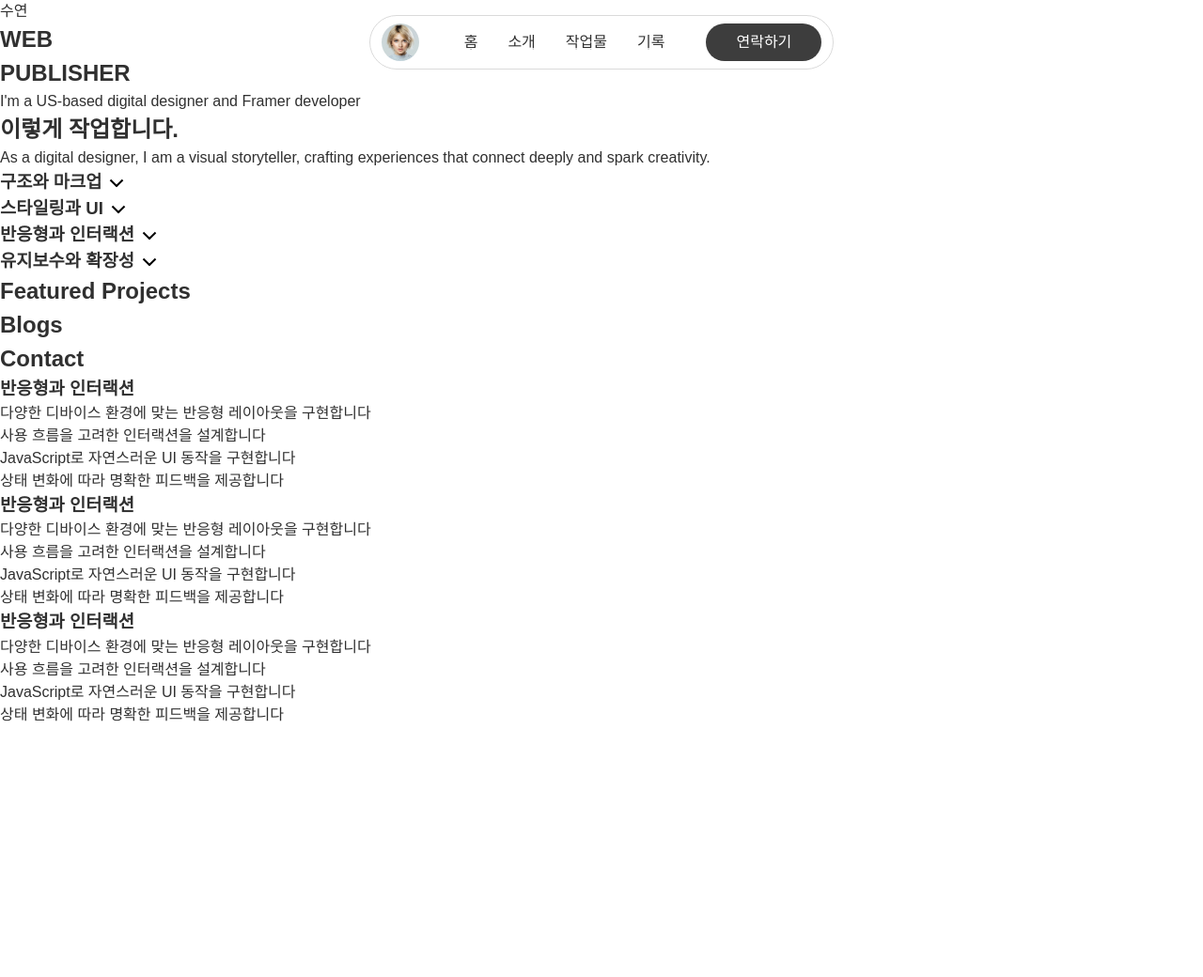
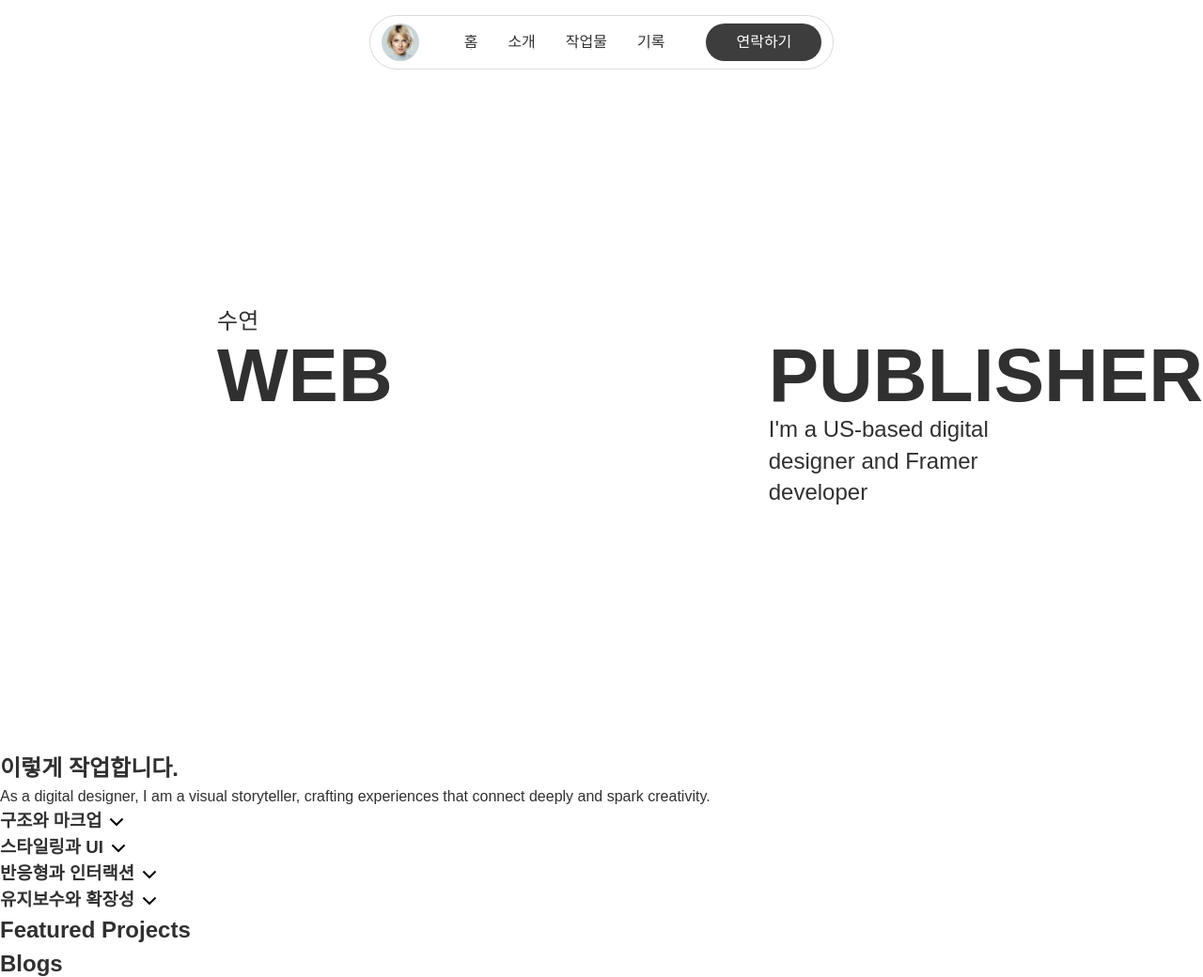
Before and after one commit to suyeonn113/web-publisher-portfolio, a PHP site: page / in a window 1280 px wide. Shown: the top 1040 px of the page at 94% size. Before the commit the page ends 768 px from the top, so only its background shows below. Run offline with PHP 8.4, Linux system fonts and the light colour scheme; some web fonts are replaced.

Commit message:
feat: 메인 비주얼 레이아웃 구성 및 히어로 섹션 정렬 보정

```diff
--- a/portfolio/css/sections/main-visual.css
+++ b/portfolio/css/sections/main-visual.css
@@ -1,4 +1,74 @@
 @charset "utf-8";
+
+/* ========================================
+   Hero
+======================================== */
+
+.hero {
+    display: grid;
+    grid-template-columns: 1fr 1fr;
+    align-items: center;
+    gap: 25rem;
+    height: 100vh;
+}
+
+.hero__heading {
+    position: relative;
+}
+
+.hero__heading--left {
+    justify-self: end;
+}
+
+.hero__heading--right {
+    justify-self: start;
+}
+
+.hero__heading-title {
+    font-weight: 700;
+    line-height: 1;
+}
+
+.hero__heading--left .hero__heading-title {
+    font-size: 5rem;
+}
+
+.hero__heading--right .hero__heading-title {
+    font-size: 5rem;
+}
+
+.hero__heading-subtitle {
+    position: absolute;
+    width: max-content;
+    font-size: 1.5rem;
+}
+
+.hero__heading--left .hero__heading-subtitle {
+    bottom: 100%;
+    left: 0;
+}
+
+.hero__heading--right .hero__heading-subtitle {
+    top: 100%;
+    left: 0;
+
+    max-width: 250px;
+    line-height: 1.4;
+    white-space: normal;
+}
+
+
+
+
+
+
+
+
+
+
+
+
+
 
 
 
--- a/portfolio/index.html
+++ b/portfolio/index.html
@@ -101,11 +101,11 @@
         <div class="content">
             <!-- Hero -->
             <section class="hero">
-                <div class="hero__heading--left">
+                <div class="hero__heading hero__heading--left">
                     <p class="hero__heading-subtitle">수연</p>
                     <h1 class="hero__heading-title">WEB</h1>
                 </div>
-                <div class="hero__heading--right">
+                <div class="hero__heading hero__heading--right">
                     <h1 class="hero__heading-title">PUBLISHER</h1>
                     <p class="hero__heading-subtitle">I'm a US-based digital designer and Framer developer</p>
                 </div>
@@ -242,31 +242,7 @@
         <section id="contact" aria-labelledby="contact-title">
         <h2 id="contact-title">Contact</h2>
         </section>
-        <article class="skills-card">
-                            <h3 class="skills-card__title">반응형과 인터랙션</h3>
-                            <ul class="skills-card__details">
-                                <li>다양한 디바이스 환경에 맞는 반응형 레이아웃을 구현합니다</li>
-                                <li>사용 흐름을 고려한 인터랙션을 설계합니다</li>
-                                <li>JavaScript로 자연스러운 UI 동작을 구현합니다</li>
-                                <li>상태 변화에 따라 명확한 피드백을 제공합니다</li>
-                            </ul>
-                        </article><article class="skills-card">
-                            <h3 class="skills-card__title">반응형과 인터랙션</h3>
-                            <ul class="skills-card__details">
-                                <li>다양한 디바이스 환경에 맞는 반응형 레이아웃을 구현합니다</li>
-                                <li>사용 흐름을 고려한 인터랙션을 설계합니다</li>
-                                <li>JavaScript로 자연스러운 UI 동작을 구현합니다</li>
-                                <li>상태 변화에 따라 명확한 피드백을 제공합니다</li>
-                            </ul>
-                        </article><article class="skills-card">
-                            <h3 class="skills-card__title">반응형과 인터랙션</h3>
-                            <ul class="skills-card__details">
-                                <li>다양한 디바이스 환경에 맞는 반응형 레이아웃을 구현합니다</li>
-                                <li>사용 흐름을 고려한 인터랙션을 설계합니다</li>
-                                <li>JavaScript로 자연스러운 UI 동작을 구현합니다</li>
-                                <li>상태 변화에 따라 명확한 피드백을 제공합니다</li>
-                            </ul>
-                        </article>
+
     </main>
 
     <script src="js/cursor.js"></script>
```
